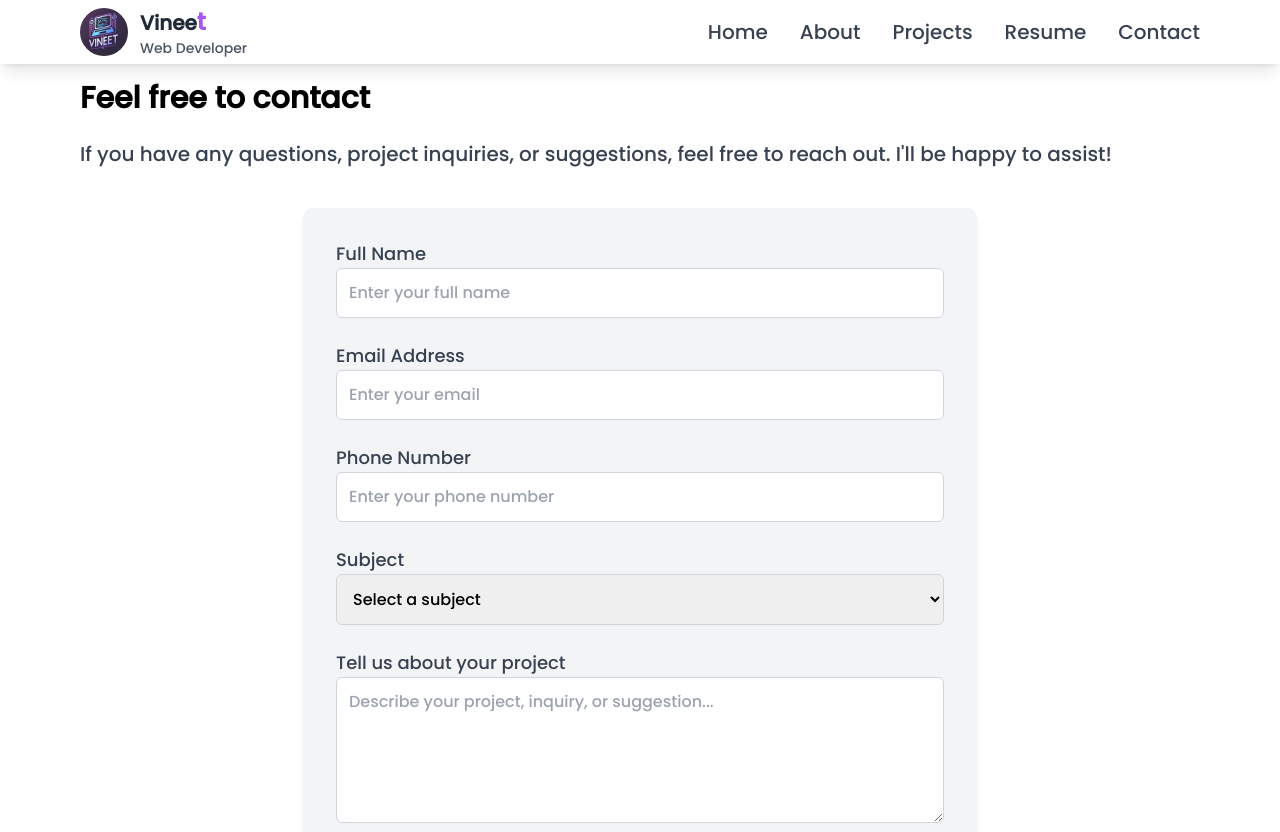
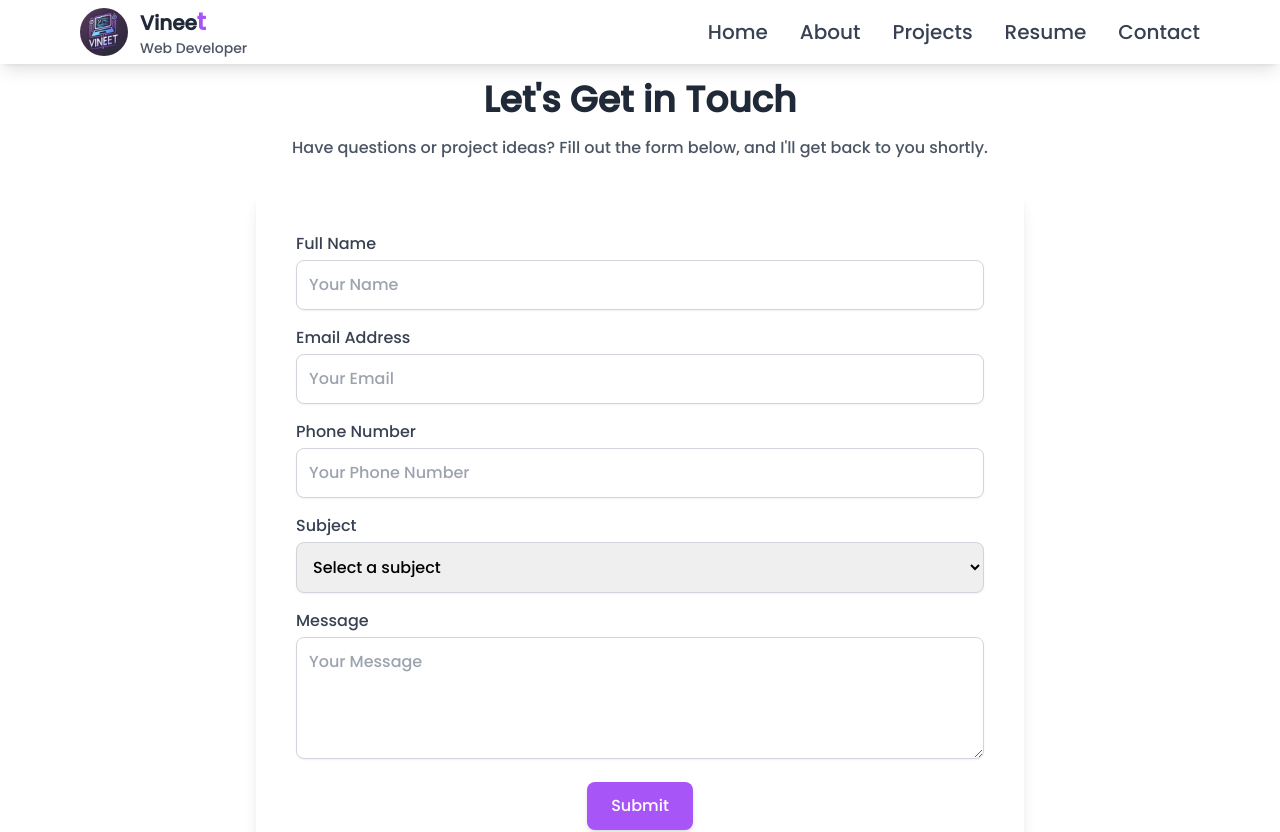
Before and after one commit to vineet9310/Portfolio, a React (Vite) app in the folder porfolio/: page /contact in a window 1280 px wide. Shown: the top 832 px of the page. Built offline with nearby package versions, Linux system fonts and the light colour scheme.

Commit message:
contact form

```diff
--- a/porfolio/src/components/Contact.jsx
+++ b/porfolio/src/components/Contact.jsx
@@ -53,15 +53,18 @@ function Contact() {
     };
 
     return (
-        <div className="max-w-screen-2xl container mx-auto px-4 md:px-20 mt-20 mb-10">
-            <h1 className="text-xl md:text-3xl font-bold mb-6">Feel free to contact</h1>
-            <p className="text-gray-700 mb-10 text-sm md:text-xl">
-                If you have any questions, project inquiries, or suggestions, feel free to reach out. I'll be happy to assist!
+        <div className="max-w-screen-xl mx-auto px-4 sm:px-8 lg:px-16 mt-20">
+            <h1 className="text-2xl sm:text-4xl font-extrabold text-center mb-4 text-gray-800">
+                Let's Get in Touch
+            </h1>
+            <p className="text-center text-sm sm:text-base text-gray-600 mb-8">
+                Have questions or project ideas? Fill out the form below, and I'll get back to you shortly.
             </p>
-            <div className="bg-gray-100 p-8 rounded-lg shadow-md max-w-2xl mx-auto">
+
+            <div className="bg-white shadow-lg rounded-lg p-6 sm:p-10 max-w-3xl mx-auto">
                 {feedback && (
                     <div
-                        className={`mb-6 p-4 rounded-md ${
+                        className={`mb-6 p-4 rounded-md text-center ${
                             feedback.includes('successfully')
                                 ? 'bg-green-100 text-green-700'
                                 : 'bg-red-100 text-red-700'
@@ -70,10 +73,10 @@ function Contact() {
                         {feedback}
                     </div>
                 )}
-                <form onSubmit={handleSubmit}>
+                <form onSubmit={handleSubmit} className="space-y-4">
                     {/* Name */}
-                    <div className="mb-6">
-                        <label htmlFor="name" className="block text-lg font-medium text-gray-700">
+                    <div>
+                        <label htmlFor="name" className="block text-sm sm:text-base font-medium text-gray-700">
                             Full Name
                         </label>
                         <input
@@ -82,15 +85,15 @@ function Contact() {
                             name="name"
                             value={formData.name}
                             onChange={handleChange}
-                            placeholder="Enter your full name"
-                            className="w-full p-3 border border-gray-300 rounded-md focus:outline-none focus:ring-2 focus:ring-purple-500"
+                            placeholder="Your Name"
+                            className="w-full mt-1 p-3 border border-gray-300 rounded-lg shadow-sm focus:outline-none focus:ring-2 focus:ring-purple-500"
                             required
                         />
                     </div>
 
                     {/* Email */}
-                    <div className="mb-6">
-                        <label htmlFor="email" className="block text-lg font-medium text-gray-700">
+                    <div>
+                        <label htmlFor="email" className="block text-sm sm:text-base font-medium text-gray-700">
                             Email Address
                         </label>
                         <input
@@ -99,15 +102,15 @@ function Contact() {
                             name="email"
                             value={formData.email}
                             onChange={handleChange}
-                            placeholder="Enter your email"
-                            className="w-full p-3 border border-gray-300 rounded-md focus:outline-none focus:ring-2 focus:ring-purple-500"
+                            placeholder="Your Email"
+                            className="w-full mt-1 p-3 border border-gray-300 rounded-lg shadow-sm focus:outline-none focus:ring-2 focus:ring-purple-500"
                             required
                         />
                     </div>
 
-                    {/* Phone Number */}
-                    <div className="mb-6">
-                        <label htmlFor="phone" className="block text-lg font-medium text-gray-700">
+                    {/* Phone */}
+                    <div>
+                        <label htmlFor="phone" className="block text-sm sm:text-base font-medium text-gray-700">
                             Phone Number
                         </label>
                         <input
@@ -116,15 +119,15 @@ function Contact() {
                             name="phone"
                             value={formData.phone}
                             onChange={handleChange}
-                            placeholder="Enter your phone number"
-                            className="w-full p-3 border border-gray-300 rounded-md focus:outline-none focus:ring-2 focus:ring-purple-500"
+                            placeholder="Your Phone Number"
+                            className="w-full mt-1 p-3 border border-gray-300 rounded-lg shadow-sm focus:outline-none focus:ring-2 focus:ring-purple-500"
                             required
                         />
                     </div>
 
                     {/* Subject */}
-                    <div className="mb-6">
-                        <label htmlFor="subject" className="block text-lg font-medium text-gray-700">
+                    <div>
+                        <label htmlFor="subject" className="block text-sm sm:text-base font-medium text-gray-700">
                             Subject
                         </label>
                         <select
@@ -132,7 +135,7 @@ function Contact() {
                             name="subject"
                             value={formData.subject}
                             onChange={handleChange}
-                            className="w-full p-3 border border-gray-300 rounded-md focus:outline-none focus:ring-2 focus:ring-purple-500"
+                            className="w-full mt-1 p-3 border border-gray-300 rounded-lg shadow-sm focus:outline-none focus:ring-2 focus:ring-purple-500"
                             required
                         >
                             <option value="">Select a subject</option>
@@ -145,27 +148,27 @@ function Contact() {
                     </div>
 
                     {/* Message */}
-                    <div className="mb-6">
-                        <label htmlFor="message" className="block text-lg font-medium text-gray-700">
-                            Tell us about your project
+                    <div>
+                        <label htmlFor="message" className="block text-sm sm:text-base font-medium text-gray-700">
+                            Message
                         </label>
                         <textarea
                             id="message"
                             name="message"
                             value={formData.message}
                             onChange={handleChange}
-                            rows="5"
-                            placeholder="Describe your project, inquiry, or suggestion..."
-                            className="w-full p-3 border border-gray-300 rounded-md focus:outline-none focus:ring-2 focus:ring-purple-500"
+                            rows="4"
+                            placeholder="Your Message"
+                            className="w-full mt-1 p-3 border border-gray-300 rounded-lg shadow-sm focus:outline-none focus:ring-2 focus:ring-purple-500"
                             required
                         ></textarea>
                     </div>
 
                     {/* Submit Button */}
-                    <div className="text-right">
+                    <div className="text-center">
                         <button
                             type="submit"
-                            className="bg-purple-500 hover:bg-purple-600 text-white px-6 py-3 rounded-lg shadow-md transition duration-300"
+                            className="bg-purple-500 hover:bg-purple-600 text-white px-6 py-3 rounded-lg shadow-md text-sm sm:text-base transition duration-300"
                         >
                             Submit
                         </button>
```
